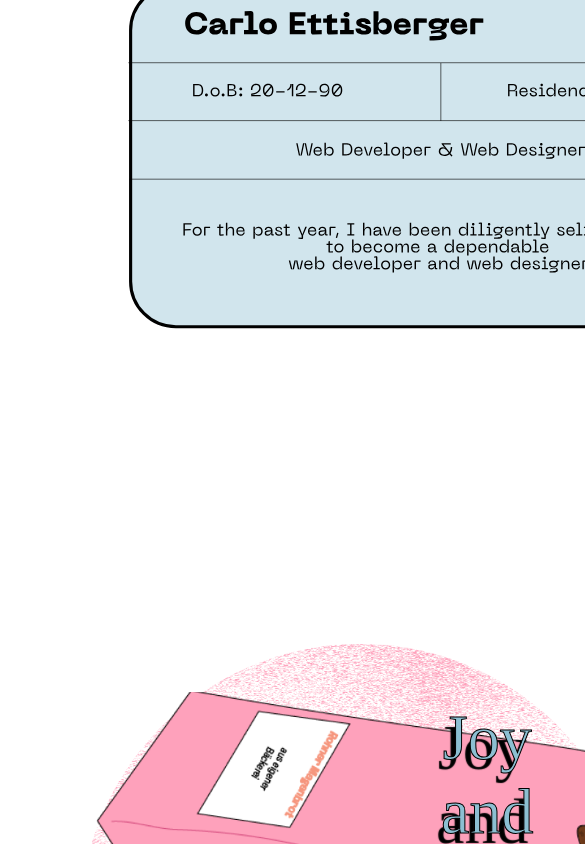
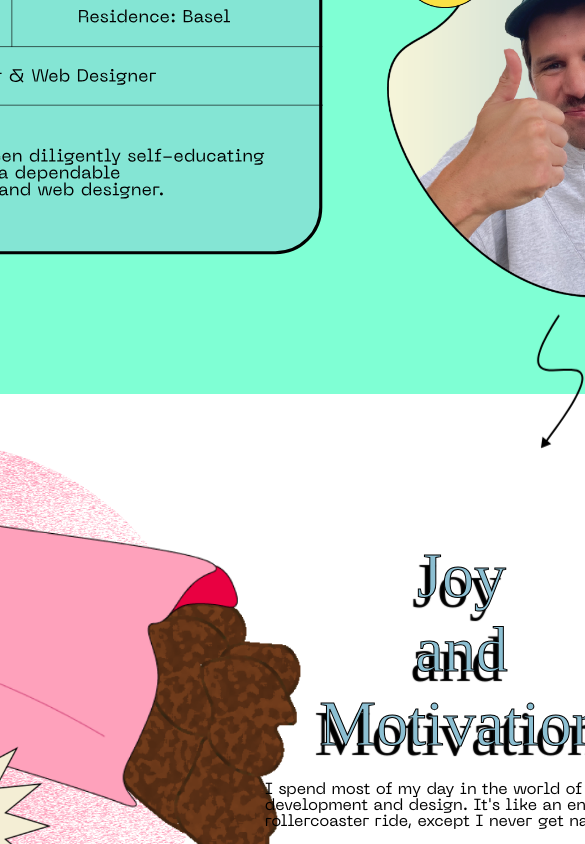
Before and after one commit to heckspoiler/wirz-portfolio, a React (Create React App) app in the folder wirz-portfolio/: page / in a window 390 px wide. Shown: the part 1156-2000 px from the top of the page, 585 px wide, since content can reach past the window. Built offline with nearby package versions, Linux system fonts and the light colour scheme; a web font is replaced by a local one.

Commit message:
making it responsive and fitted to larger screens

```diff
--- a/wirz-portfolio/src/App.css
+++ b/wirz-portfolio/src/App.css
@@ -1,7 +1,10 @@
 .App {
-  max-width: 1630px;
-  height: 4566px;
+  margin-left: auto;
+  margin-right: auto;
+}
+
+.app-container {
+  max-width: 1400px;
+  max-height: 4566px;
   height: auto;
-  display: flex;
-  flex-direction: column;
 }
--- a/wirz-portfolio/src/App.js
+++ b/wirz-portfolio/src/App.js
@@ -23,6 +23,7 @@ function App() {
     };
   }, []);
   return (
+    <div className="app-container">
       <div className="App">
         <SectionOne />
         <SectionTwo />
@@ -32,6 +33,7 @@ function App() {
         <SectionSix />
         <SectionSeven />
       </div>
+    </div>
   );
 }
 
--- a/wirz-portfolio/src/section_1/SectionOne.css
+++ b/wirz-portfolio/src/section_1/SectionOne.css
@@ -1,6 +1,6 @@
 .section-one_main-container {
   display: flex;
-  width: 100vw;
+  width: 100%;
   height: 100vh;
   align-items: center;
   justify-content: space-evenly;
--- a/wirz-portfolio/src/section_2/SectionTwo.css
+++ b/wirz-portfolio/src/section_2/SectionTwo.css
@@ -1,6 +1,7 @@
 .section-two_main-container {
-  height: 100vh;
-  width: 100vw;
+  height: 100%;
+  width: 100%;
+  background-color: aquamarine;
 }
 
 .section-two_main-title {
@@ -9,8 +10,8 @@
 }
 
 .section-two_img-section {
-  height: 100vh;
-  width: 100vw;
+  height: 100%;
+  width: 100%;
   display: flex;
   top: 0;
   margin-top: -30px;
@@ -23,13 +24,16 @@
   margin-top: -3rem;
   opacity: 0;
 }
-
+.section-two_portrait-container {
+  margin-left: 4rem;
+  height: auto;
+  width: auto;
+}
 .section-two_portrait {
-  position: absolute;
   height: 40rem;
   width: 27rem;
   margin-top: -10rem;
-  left: 120vw;
+  margin-left: 110rem;
 }
 
 .section-two_arrow {
@@ -42,8 +46,8 @@
 
 .section-two_arrow-curvy {
   position: absolute;
-  margin-left: 58rem;
-  margin-top: 31rem;
+  margin-left: 60rem;
+  margin-top: 30rem;
   scale: 0.8;
   opacity: 0;
 }
--- a/wirz-portfolio/src/section_2/SectionTwo.js
+++ b/wirz-portfolio/src/section_2/SectionTwo.js
@@ -32,7 +32,7 @@ export const SectionTwo = () => {
         transition: { type: "spring", duration: 2, bounce: 0.3, delay: 0.5 },
       });
       animationImage.start({
-        left: "50rem",
+        marginLeft: 0,
         ease: "easeInOut",
         opacity: 1,
         transition: { type: "spring", duration: 1, bounce: 0.3, delay: 1 },
@@ -69,11 +69,13 @@ export const SectionTwo = () => {
           src={card}
           animate={animationCard}
         />
-        <m.img
-          className="section-two_portrait"
-          src={portrait}
-          animate={animationImage}
-        />
+        <div className="section-two_portrait-container">
+          <m.img
+            className="section-two_portrait"
+            src={portrait}
+            animate={animationImage}
+          />
+        </div>
         <m.img
           className="section-two_arrow-curvy"
           src={arrowCurvy}
--- a/wirz-portfolio/src/section_3/SectionThree.css
+++ b/wirz-portfolio/src/section_3/SectionThree.css
@@ -1,7 +1,7 @@
 .section-three_container {
-  height: 100vh;
-  width: 100vw;
-  margin-top: 2rem;
+  height: 100%;
+  width: 100%;
+  /* background-color: aqua; */
 }
 
 .section-three_text-container {
@@ -12,7 +12,7 @@
   flex-direction: column;
   align-items: center;
   justify-content: center;
-  height: 40rem;
+  height: 38rem;
   width: 38rem;
 }
 
@@ -30,6 +30,7 @@
 .para-1 {
   margin-left: 2rem;
   width: 70%;
+  margin-top: -2rem;
 }
 
 .para-2 {
@@ -66,9 +67,9 @@
 
 .section-three_arrow {
   position: absolute;
-  height: 6rem;
-  width: 9rem;
+  scale: 0.35;
   margin-left: 40rem;
   transform: rotate(100deg) scaleX(-1);
   opacity: 0;
+  margin-top: -7.5rem;
 }
--- a/wirz-portfolio/src/section_4/SectionFour.css
+++ b/wirz-portfolio/src/section_4/SectionFour.css
@@ -1,9 +1,9 @@
 .section-four_container {
   display: flex;
   flex-direction: column;
-  height: 100vh;
-  width: 100vw;
-  margin-top: 2rem;
+  height: 100%;
+  width: 100%;
+  background-color: azure;
 }
 
 .section-four_title {
@@ -104,10 +104,10 @@ li {
 }
 
 .section-four_arrow {
-  scale: 0.5;
+  scale: 0.4;
   position: absolute;
   margin-left: 36rem;
-  margin-top: 35rem;
+  margin-top: 32rem;
   opacity: 0;
   transform: rotate(-10deg);
 }
```
Lines whose indentation alone changed are shown as unchanged.
